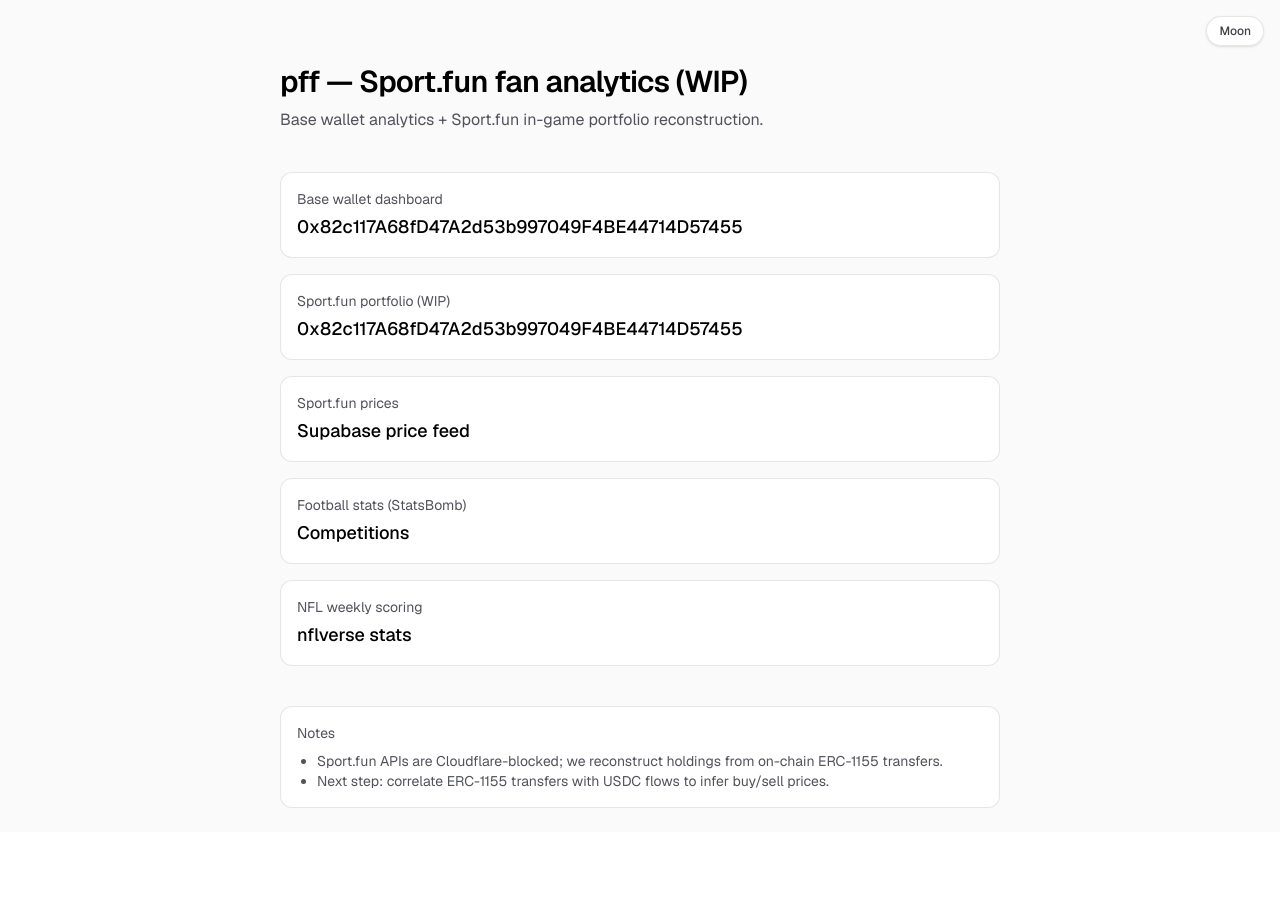
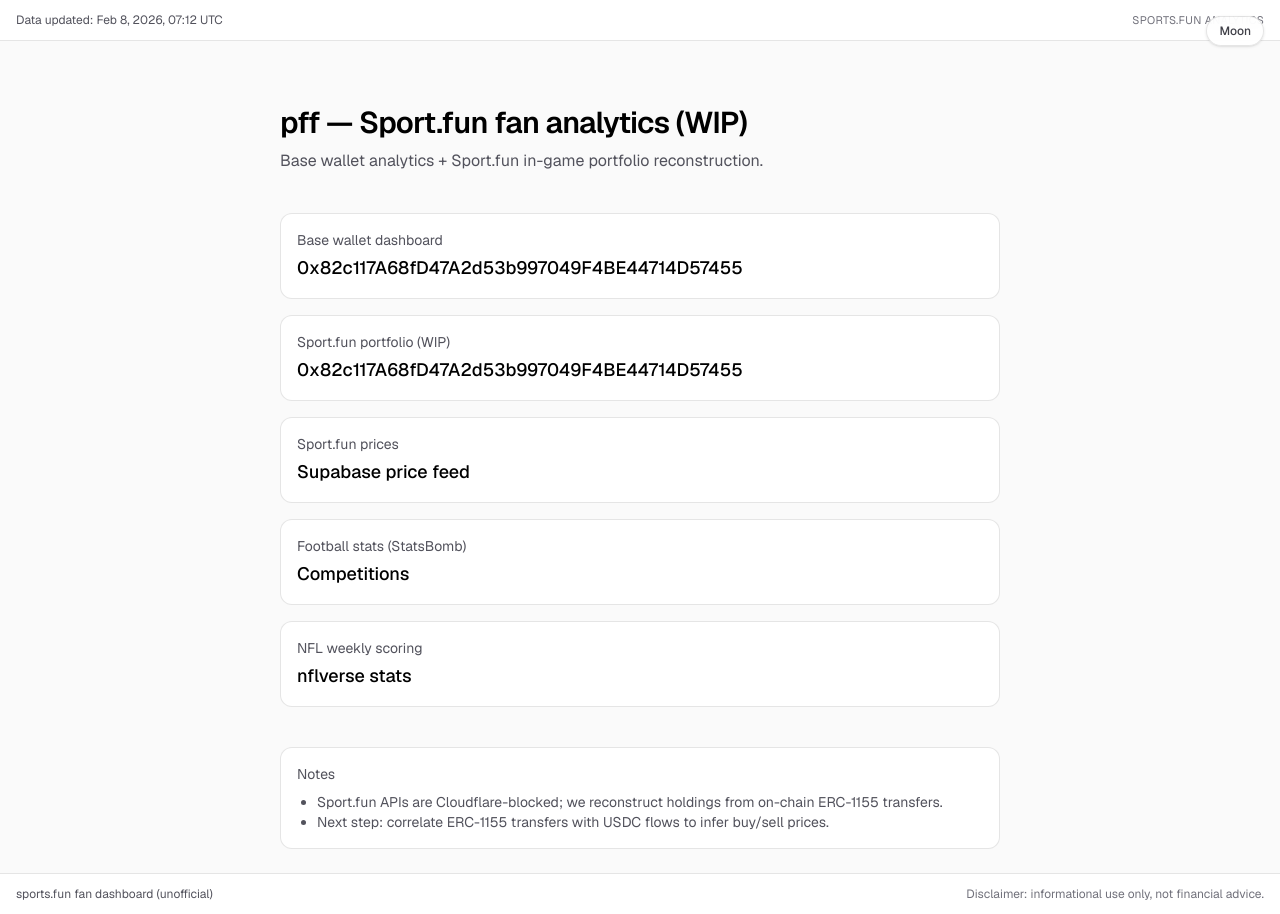
Before and after one commit to Fongobongo/pff, a Next.js app: page / in a window 1280 px wide. Before the commit the page ends 832 px from the top, so only its background shows below. Built offline with nearby package versions, Linux system fonts and the light colour scheme.

Commit message:
feat(ui): add global data status bar and footer disclaimer

```diff
--- a/src/app/layout.tsx
+++ b/src/app/layout.tsx
@@ -1,5 +1,7 @@
 import type { Metadata } from "next";
 import { Geist, Geist_Mono } from "next/font/google";
+import GlobalFooter from "@/components/layout/GlobalFooter";
+import GlobalStatusBar from "@/components/layout/GlobalStatusBar";
 import ThemeToggle from "@/components/theme/ThemeToggle";
 import "./globals.css";
 
@@ -46,7 +48,9 @@
         className={`${geistSans.variable} ${geistMono.variable} antialiased`}
       >
         <ThemeToggle />
+        <GlobalStatusBar />
         {children}
+        <GlobalFooter />
       </body>
     </html>
   );
--- /dev/null
+++ b/src/components/layout/GlobalFooter.tsx
@@ -0,0 +1,12 @@
+export default function GlobalFooter() {
+  return (
+    <footer className="border-t border-black/10 bg-white/75 px-4 py-3 text-xs text-zinc-600 backdrop-blur dark:border-white/10 dark:bg-zinc-950/65 dark:text-zinc-400">
+      <div className="mx-auto flex max-w-7xl flex-wrap items-center justify-between gap-2">
+        <span>sports.fun fan dashboard (unofficial)</span>
+        <span className="text-zinc-500 dark:text-zinc-500">
+          Disclaimer: informational use only, not financial advice.
+        </span>
+      </div>
+    </footer>
+  );
+}
--- /dev/null
+++ b/src/components/layout/GlobalStatusBar.tsx
@@ -0,0 +1,34 @@
+"use client";
+
+import { useEffect, useState } from "react";
+
+function formatTimestamp(value: Date): string {
+  return value.toLocaleString("en-US", {
+    month: "short",
+    day: "numeric",
+    year: "numeric",
+    hour: "2-digit",
+    minute: "2-digit",
+    hour12: false,
+    timeZone: "UTC",
+    timeZoneName: "short",
+  });
+}
+
+export default function GlobalStatusBar() {
+  const [updatedAt, setUpdatedAt] = useState(() => new Date());
+
+  useEffect(() => {
+    const timer = window.setInterval(() => setUpdatedAt(new Date()), 60_000);
+    return () => window.clearInterval(timer);
+  }, []);
+
+  return (
+    <header className="sticky top-0 z-[110] border-b border-black/10 bg-white/85 backdrop-blur dark:border-white/10 dark:bg-zinc-950/80">
+      <div className="mx-auto flex h-10 max-w-7xl items-center justify-between px-4">
+        <span className="text-xs text-zinc-600 dark:text-zinc-400">Data updated: {formatTimestamp(updatedAt)}</span>
+        <span className="text-[11px] uppercase tracking-wide text-zinc-500 dark:text-zinc-500">sports.fun analytics</span>
+      </div>
+    </header>
+  );
+}
```
Also changed, not shown: 1 other file (tests, documents, lock files or other folders).
